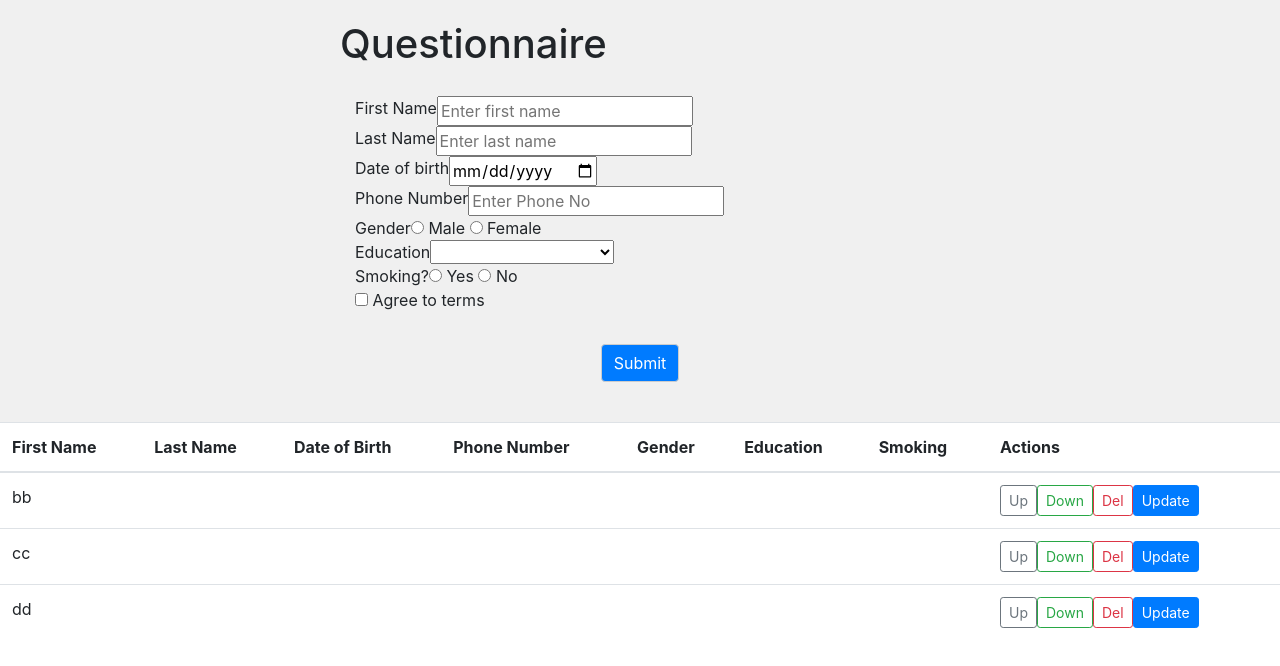
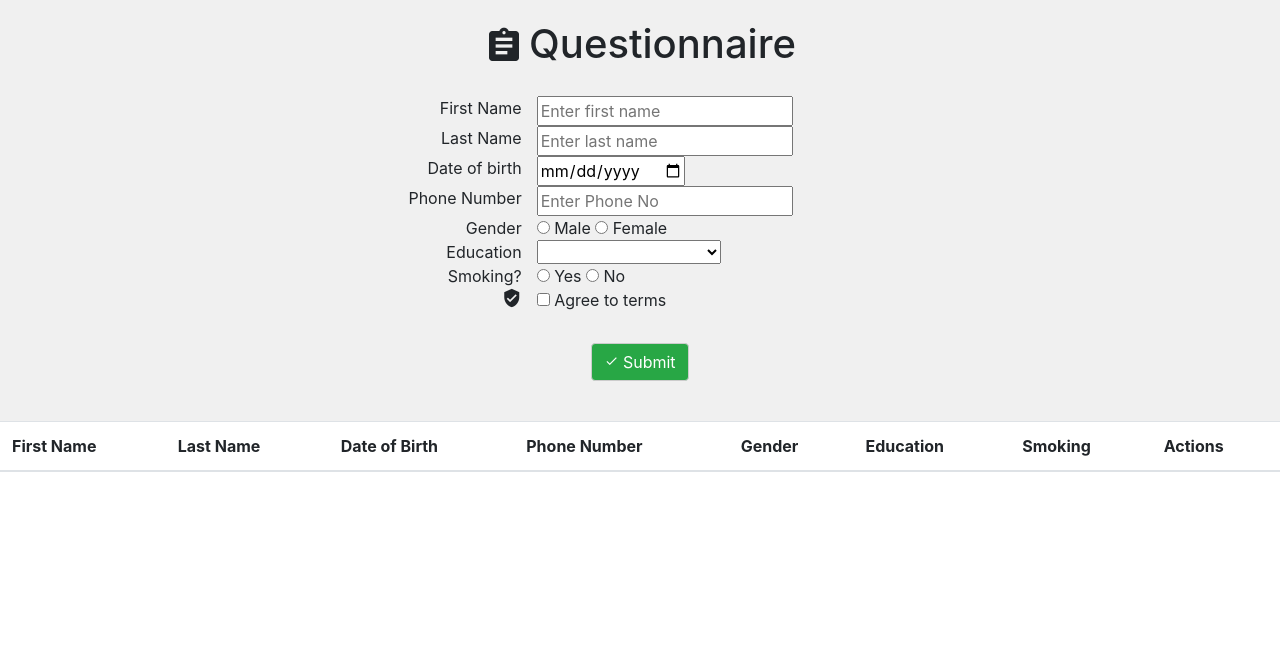
Before and after one commit to elogonme/questionnaire, an Angular app: page / in a window 1280 px wide. Shown: the top 666 px of the page. Built offline with nearby package versions, Linux system fonts and the light colour scheme.

Commit message:
QT-11 Remove jQuery dependancy. Cleaned up to remove jQuery completly. Cleaned up code according to comments

```diff
--- a/package.json
+++ b/package.json
@@ -22,7 +22,6 @@
     "bootstrap": "^4.4.1",
     "bootstrap-icons": "^1.0.0-alpha2",
     "font-awesome": "^4.7.0",
-    "jquery": "^3.4.1",
     "ngx-bootstrap": "^5.3.2",
     "rxjs": "~6.5.4",
     "tslib": "^1.10.0",
@@ -33,10 +32,9 @@
     "@angular/cli": "~9.0.2",
     "@angular/compiler-cli": "~9.0.1",
     "@angular/language-service": "~9.0.1",
-    "@types/node": "^12.11.1",
     "@types/jasmine": "~3.5.0",
     "@types/jasminewd2": "~2.0.3",
-    "@types/jquery": "^3.3.32",
+    "@types/node": "^12.11.1",
     "codelyzer": "^5.1.2",
     "jasmine-core": "~3.5.0",
     "jasmine-spec-reporter": "~4.2.1",
--- a/src/app/app.component.css
+++ b/src/app/app.component.css
@@ -18,11 +18,6 @@
   margin-bottom: 0px;
 }
 
-.icon-1 {
-  font-size: 40px;
-  padding-top: 18px;
-}
-
 .col-xs-6 {
   padding-right: auto;
 }
@@ -37,21 +32,15 @@
 
 .msg-ok {
   visibility: hidden;
+  padding-bottom: 5px;
 }
 
 .msg-ok-on {
   visibility: visible;
 }
 
-.table-titles {
-  text-align: left;
-  justify-content: space-around;
-  border: 1px solid #ccc;
-  background-color: azure;
-}
-
 .main-form {
-  width: 600px;
+  width: 650px;
 }
 
 .err-off {
@@ -65,3 +54,25 @@
 .err-input {
   border: 1px solid red;
 }
+
+.material-icons {
+  font-size: 14px;
+}
+
+.icon-2 {
+  font-size: 20px;
+}
+
+.icon-1 {
+  font-size: 40px;
+  padding-top: 6px;
+  padding-right: 5px;
+}
+
+.heading {
+  justify-content: center;
+}
+
+.agree {
+  margin-bottom: 2px;
+}
--- a/src/app/app.component.html
+++ b/src/app/app.component.html
@@ -1,13 +1,7 @@
 <div class="main">
   <div class="container text-center main-form">
-      <div class="row">
-          <!-- <div class="col-xs-4 text-right">
-              <span class="icon-1 glyphicon glyphicon-book"></span>
-          </div> -->
-          <i class="bi bi-alert-triangle text-success"></i>
-          <!-- <svg class="bi bi-book text-success" width="32" height="32" viewBox="0 0 20 20" fill="currentColor" xmlns="http://www.w3.org/2000/svg">
-
-          </svg> -->
+      <div class="row heading">
+          <i class="material-icons icon-1">assignment</i>
           <div class="col-xs-4 text-left">
               <h1>Questionnaire</h1>
           </div>
@@ -15,37 +9,36 @@
 
       <div class="container form">
           <div class="row">
-              <div class="col-xs-4 text-right">First Name </div>
-              <input [(ngModel)]="person.firstName" class="col-xs-4 firstName box" type="text" id="firstName" placeholder="Enter first name" [ngClass]="{'err-input': !isFistNameValid}">
-              <!--<div class="col-xs-4 text-left firstName-err msg">Please enter name</div>-->
-              <div class="col-xs-4 text-left firstName-err msg" [ngClass]="{'err-message': !isFistNameValid}">Please enter name</div>
+              <div class="col-4 text-right">First Name </div>
+              <input [(ngModel)]="person.firstName" class="col-xs-4" type="text" id="firstName" placeholder="Enter first name" [ngClass]="{'err-input': !isFistNameValid}">
+              <div class="col-xs-4 text-right msg" [ngClass]="{'err-message': !isFistNameValid}">Please enter name</div>
           </div>
           <div class="row">
-              <div class="col-xs-4 text-right">Last Name</div>
-              <input [(ngModel)]="person.lastName" class="col-xs-4 data lastName box" type="text" id="lastName" placeholder="Enter last name" [ngClass]="{'err-input': !isLastNameValid}">
-              <div class="col-xs-4 text-left lastName-err msg" [ngClass]="{'err-message': !isLastNameValid}">Please enter last name</div>
+              <div class="col-4 text-right">Last Name</div>
+              <input [(ngModel)]="person.lastName" class="col-xs-4" type="text" id="lastName" placeholder="Enter last name" [ngClass]="{'err-input': !isLastNameValid}">
+              <div class="col-xs-4 text-left msg" [ngClass]="{'err-message': !isLastNameValid}">Please enter last name</div>
           </div>
           <div class="row">
-              <div class="col-xs-4 text-right">Date of birth </div>
-              <input [(ngModel)]="person.dateOfBirth" class="col-xs-4 data dob box" type="date" id="dob" placeholder="Enter DOB" [ngClass]="{'err-input': !isDoBValid}">
-              <div class="col-xs-4 text-left dob-err msg" [ngClass]="{'err-message': !isDoBValid}">Please enter Date of Birth</div>
+              <div class="col-4 text-right">Date of birth </div>
+              <input [(ngModel)]="person.dateOfBirth" class="col-xs-4" type="date" id="dob" placeholder="Enter DOB" [ngClass]="{'err-input': !isDoBValid}">
+              <div class="col-xs-4 text-left msg" [ngClass]="{'err-message': !isDoBValid}">Please enter Date of Birth</div>
           </div>
           <div class="row">
-              <div class="col-xs-4 text-right">Phone Number</div>
-              <input [(ngModel)]="person.phoneNumber" class="col-xs-4 data phone box" type="tel" id="phone" placeholder="Enter Phone No" [ngClass]="{'err-input': !isPhoneValid}">
-              <div class="col-xs-4 text-left phone-err msg" [ngClass]="{'err-message': !isPhoneValid}">Please enter Phone number</div>
+              <div class="col-4 text-right">Phone Number</div>
+              <input [(ngModel)]="person.phoneNumber" class="col-xs-4" type="tel" id="phone" placeholder="Enter Phone No" [ngClass]="{'err-input': !isPhoneValid}">
+              <div class="col-xs-4 text-left msg" [ngClass]="{'err-message': !isPhoneValid}">Please enter Phone number</div>
           </div>
           <div class="row">
-              <div class="col-xs-4 text-right" id="gender">Gender </div>
+              <div class="col-4 text-right" id="gender">Gender </div>
               <div class="col-xs-4 text-left gender" [ngClass]="{'err-input': !isGenderValid}">
                   <input [(ngModel)]="person.gender" class="data" type="radio" id="genderMale" name="gender" value="1"> Male
                   <input [(ngModel)]="person.gender" class="data" type="radio" id="genderFemale" name="gender" value="2"> Female
               </div>
-              <div class="col-xs-4 text-left gender-err msg" [ngClass]="{'err-message': !isGenderValid}">Please enter gender</div>
+              <div class="col-xs-4 msg" [ngClass]="{'err-message': !isGenderValid}">Please enter gender</div>
           </div>
           <div class="row">
-              <div class="col-xs-4 text-right">Education</div>
-              <select id="education" class="col-xs-4 data education box" [(ngModel)]="person.education" [ngClass]="{'err-input': !isEducationValid}">
+              <div class="col-4 text-right">Education</div>
+              <select id="education" class="col-xs-4" [(ngModel)]="person.education" [ngClass]="{'err-input': !isEducationValid}">
                   <option value="0"></option>
                   <option value="1">None</option>
                   <option value="2">Secondary education</option>
@@ -53,37 +46,37 @@
                   <option value="4">Bachelor's degree</option>
                   <option value="5">Master's degree</option>
               </select>
-              <div class="col-xs-4 text-left education-err msg" [ngClass]="{'err-message': !isEducationValid}">Please select education</div>
+              <div class="col-xs-4 text-left msg" [ngClass]="{'err-message': !isEducationValid}">Please select education</div>
           </div>
           <div class="row">
-              <div class="col-xs-4 text-right">Smoking?</div>
-              <div class="col-xs-4 text-left smoking" [ngClass]="{'err-input': !isSmokingValid}">
+              <div class="col-4 text-right">Smoking?</div>
+              <div class="col-xs-4 text-left" [ngClass]="{'err-input': !isSmokingValid}">
                   <input [(ngModel)]="person.isSmoking" class="data" type="radio" name="smoking" id="smokingYes" value="yes"> Yes
                   <input [(ngModel)]="person.isSmoking" class="data" type="radio" name="smoking" id="smokingNo" value="no"> No
               </div>
-              <div class="col-xs-4 text-left smoking-err msg" [ngClass]="{'err-message': !isSmokingValid}">Please choose Yes/No</div>
+              <div class="col-xs-4 text-left msg" [ngClass]="{'err-message': !isSmokingValid}">Please choose Yes/No</div>
           </div>
           <div class="row">
-              <div class="col-xs-4 text-right">
-                  <span class="glyphicon glyphicon-question-sign icon-question"></span>
+              <div class="col-4 text-right">
+                <i class="material-icons icon-2">verified_user</i>
               </div>
               <div class="col-xs-4 text-left">
-                <label for="agreement">
+                <label for="agreement" [ngClass]="{'err-input': !isAgreedValid}" class="agree">
                     <input [(ngModel)]="person.isAgreed" class="agree data" id="agreement" type="checkbox">
                     Agree to terms
                 </label>
               </div>
-              <div class="col-xs-4 text-left agree-err msg" [ngClass]="{'err-message': !isAgreedValid}">Please agree to terms</div>
+              <div class="col-xs-4 msg" [ngClass]="{'err-message': !isAgreedValid}">Please agree to terms</div>
           </div>
           <div class="row">
-              <div class="msg-ok" id="checkMsg" [ngClass]="{'msg-ok-on': correct}">Check completed successfully</div>
+              <div class="msg-ok col" id="checkMsg" [ngClass]="{'msg-ok-on': correct}">Check completed successfully</div>
           </div>
-          <button (click)="startChecks()" class="submit btn btn-primary btn-md" type="submit" id="submitBtn">
-              <span class="glyphicon glyphicon-user"></span> Submit
+          <button (click)="startChecks()" class="submit btn btn-success btn-md" type="submit" id="submitBtn">
+            <i class="material-icons">done</i> Submit
           </button>
       </div>
   </div>
 </div>
 <div>
-  <app-person-list [my_input]="ararar"></app-person-list>
+  <app-person-list [passPersonData]=[]></app-person-list>
 </div>
--- a/src/app/app.component.ts
+++ b/src/app/app.component.ts
@@ -8,9 +8,7 @@ import { Person } from './models/person';
 })
 export class AppComponent {
   person: Person = new Person();
-  ararar: string[] = ['bb','cc','dd'];
   correct = false;
-  setClass: string;
 
   isFistNameValid = true;
   isLastNameValid = true;
@@ -23,11 +21,6 @@ export class AppComponent {
 
 
   startChecks() {
-    let a: Person[] = [];
-    let p2 = this.person.clone();
-    a.push(this.person);
-    a.push(p2);
-    a.push(this.person.clone());
 
     // Check all form data if all fields entered
     this.isFistNameValid = this.checkMinimumLength('firstName', this.person.firstName,  3);
@@ -55,7 +48,7 @@ export class AppComponent {
     if (data.length < minimumLength) {
         return false;
     }
-    this.setClass = 'err-off';
+
     return true;
   }
 
--- a/src/app/models/person.ts
+++ b/src/app/models/person.ts
@@ -7,12 +7,4 @@ export class Person {
   education = 0;
   isSmoking: boolean | null = null;
   isAgreed: boolean | null = null;
-
-  clone(): Person {
-    let p = new Person();
-    p.firstName = this.firstName
-    // etc
-    return p;
-  }
-
 }
--- a/src/app/person-list/person-list.component.html
+++ b/src/app/person-list/person-list.component.html
@@ -12,7 +12,7 @@
     </tr>
   </thead>
   <tbody>
-    <ng-container *ngFor="let item of my_input">
+    <ng-container *ngFor="let item of passPersonData">
       <tr >
         <td>{{item}}</td>
         <td></td>
--- a/src/app/person-list/person-list.component.ts
+++ b/src/app/person-list/person-list.component.ts
@@ -7,7 +7,7 @@ import { Component, OnInit, Input } from '@angular/core';
 })
 export class PersonListComponent implements OnInit {
 
-  @Input() my_input: string[] = [];
+  @Input() passPersonData: string[] = [];
   constructor() { }
 
   ngOnInit(): void {
--- a/src/index.html
+++ b/src/index.html
@@ -6,6 +6,8 @@
   <base href="/">
   <meta name="viewport" content="width=device-width, initial-scale=1">
   <link rel="icon" type="image/x-icon" href="favicon.ico">
+  <link href="https://fonts.googleapis.com/icon?family=Material+Icons"
+      rel="stylesheet">
 </head>
 <body>
   <app-root></app-root>
```
Also changed, not shown: 1 other file (tests, documents, lock files or other folders).
